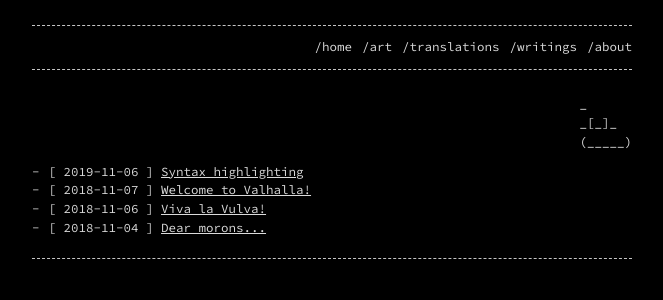
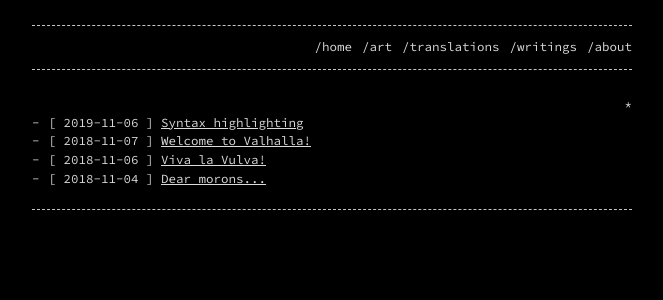
Before and after one commit to t11systems/t11systems.github.io, a Jekyll site: the page built from index.md, in a window 1280 px wide. Shown: the top 300 px of the page, without its empty margins (308-971 px from the left). Built offline with Jekyll 4.4.1, drawn with Linux system fonts in a browser that asks for light colours.

Commit message:
Update index.md

```diff
--- a/index.md
+++ b/index.md
@@ -4,10 +4,8 @@ layout: home
 permalink: /
 ---
 
-<marquee direction="down" direction="right" behavior="alternate">
+<marquee direction="down" height="12" direction="right" behavior="alternate">
   <marquee behavior="alternate">
-     _<br>
-   _[_]_<br>
-  (_____)<br>
+    *
   </marquee>
 </marquee>
```
